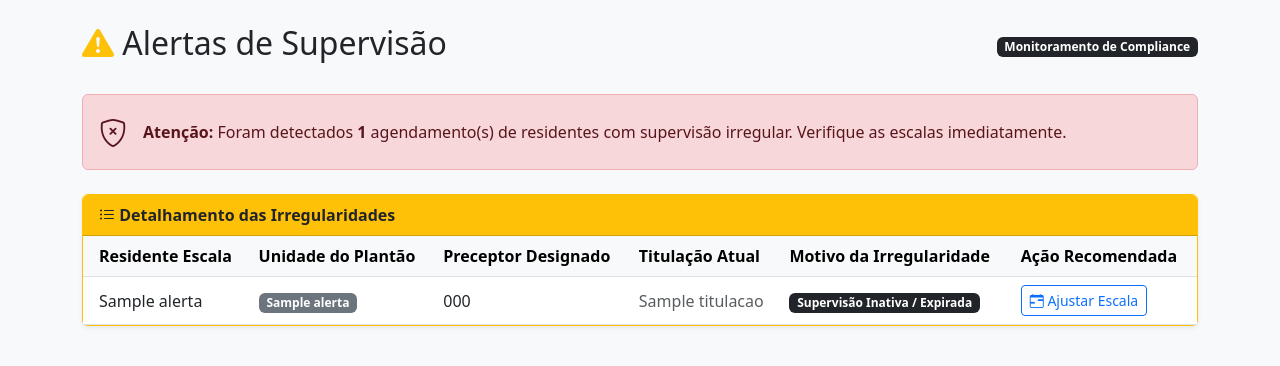
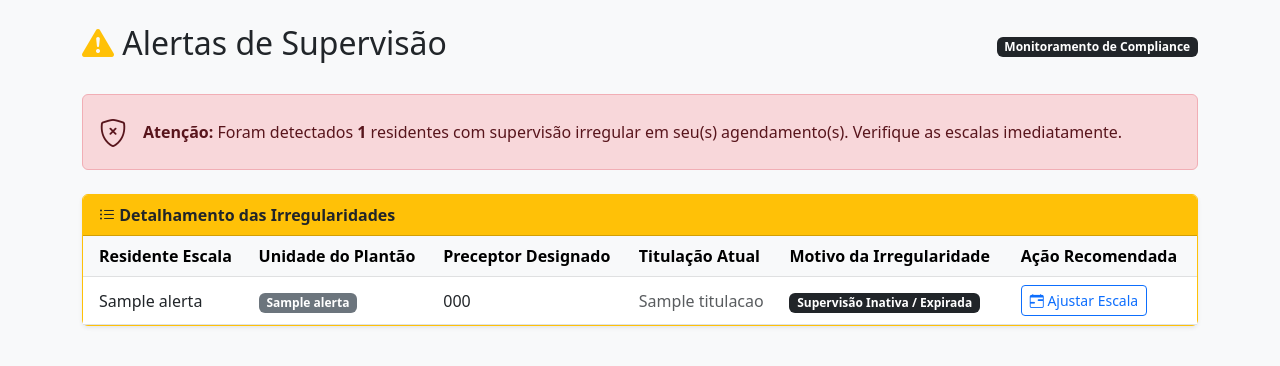
Before and after one commit to antoniofpneto/Sistema-de-Gestao-Hospitalar-Dra-Yuska-Maritan-Brito-Projeto-Banco-de-Dados-, a Flask app: template app/templates/alertas_supervisao.html in a window 1280 px wide. Shown: the part 80-446 px from the top of the page. Run offline with Flask 3, Linux system fonts and the light colour scheme; the template is opened without the code that fills it: most values are stand-ins (such as "Sample title", 1, 10 or a date in 2020); some libraries are stand-ins or nearby versions.

Commit message:
Etapa 02 - Pequenas mudanças na view/html de residentes irregulares

```diff
--- a/app/templates/alertas_supervisao.html
+++ b/app/templates/alertas_supervisao.html
@@ -11,7 +11,7 @@
 <div class="alert alert-danger d-flex align-items-center mb-4" role="alert">
     <i class="bi bi-shield-x fs-3 me-3"></i>
     <div>
-        <strong>Atenção:</strong> Foram detectados <strong>{{ alertas|length }}</strong> agendamento(s) de residentes com supervisão irregular. Verifique as escalas imediatamente.
+        <strong>Atenção:</strong> Foram detectados <strong>{{ alertas|length }}</strong> residentes com supervisão irregular em seu(s) agendamento(s). Verifique as escalas imediatamente.
     </div>
 </div>
 {% else %}
--- a/sql/ddl/04_views.sql
+++ b/sql/ddl/04_views.sql
@@ -26,7 +26,7 @@ WHERE i.data_hora_saida IS NULL;
 
 -- View que retorna os residentes que ou não tem supervisor ou tem supervisor que não é um doutor
 CREATE OR REPLACE VIEW vw_residentes_sem_supervisor AS
-SELECT DISTINCT
+SELECT DISTINCT ON (e.id_residente)
     e.id_residente,
     resp.nome AS nome_residente,
     e.id_unidade,
```
